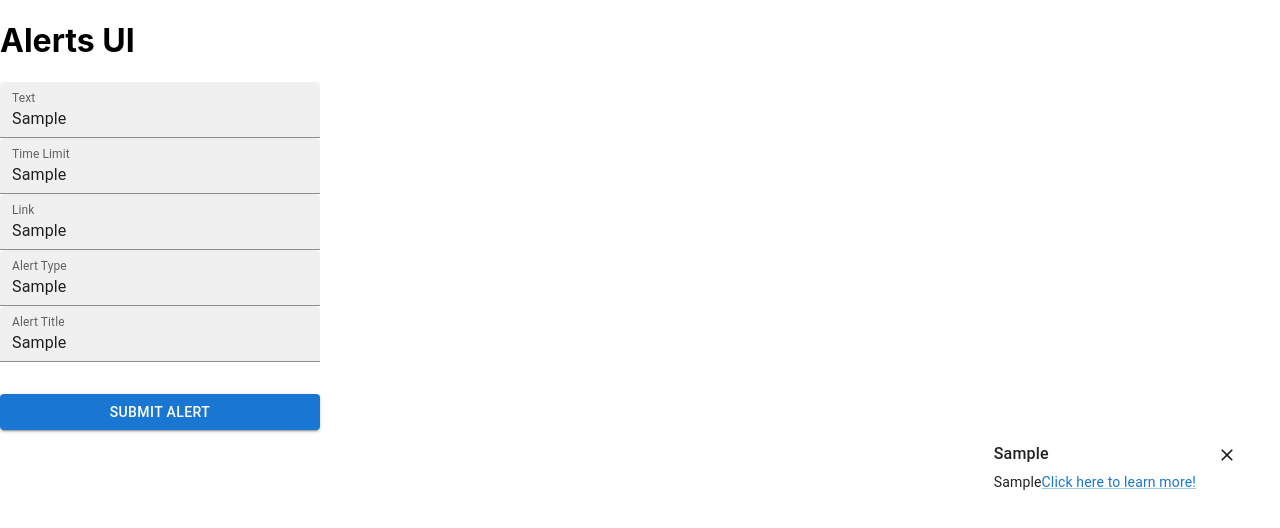
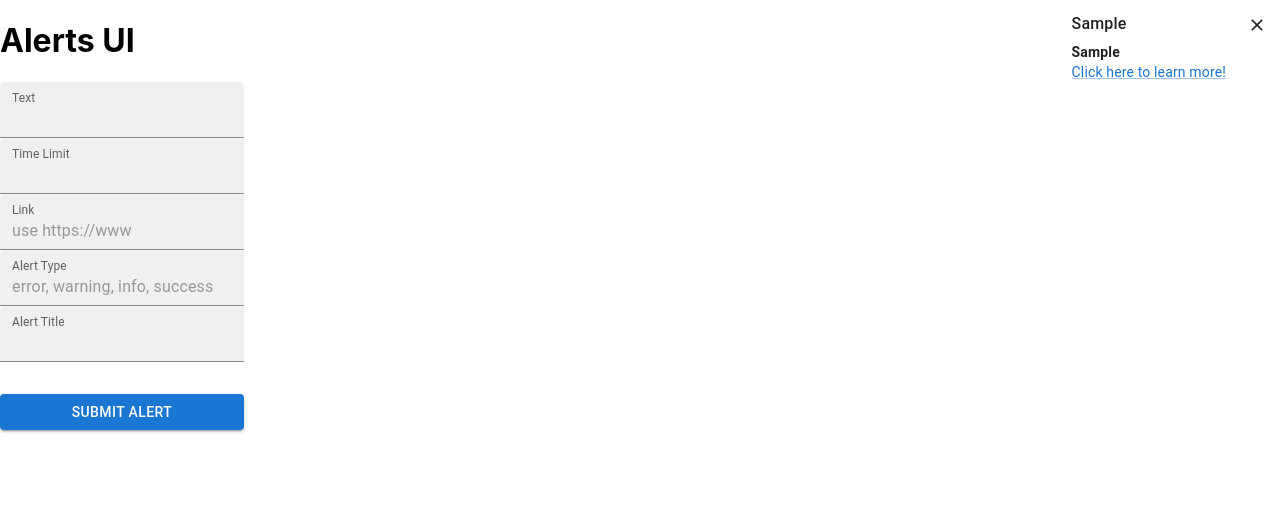
Before and after one commit to dderojas/alert-app, a React (Create React App) app: page / in a window 1280 px wide. Both pictures are taken after typing "Sample", "Sample", "Sample", "Sample", "Sample" into the empty fields and a click on the button "SUBMIT ALERT". Shown: the top 528 px of the page. Built offline with nearby package versions, Linux system fonts and the light colour scheme.

Commit message:
finished alert component

```diff
--- a/src/AlertExample/AlertComponent.js
+++ b/src/AlertExample/AlertComponent.js
@@ -1,16 +1,21 @@
+import { useContext } from 'react'
+import { AlertContext } from '../App'
 import { Alert, AlertTitle, Stack, Link } from '@mui/material/'
 import { ACTIONS } from "./AlertManager"
 
-export const AlertComponent = ({ elem, dispatch }) => {
-  console.log(elem, 'elem!@#!@#')
+export const AlertComponent = ({ elem }) => {
+  const { alertDispatch }  = useContext(AlertContext)
+
+  const { alertType, id, alertTitle, link } = elem
 
   return (
-    <Stack sx={{ width: '100%'}} spacing={3}>
-        <Alert severity={elem.alertType} onClose={() => dispatch({ type: ACTIONS.DELETE, payload: { id: elem.id } })}>
-            {elem.alertTitle && (<AlertTitle>{elem.alertTitle}</AlertTitle>)}
-            {elem.text}
-            {elem.link && <Link href={elem.link} target="_blank" rel="noreferrer">Click here to learn more!</Link>}
-        </Alert>
+    <Stack>
+      <Alert severity={alertType} key={id} id={id} onClose={() => alertDispatch({ type: ACTIONS.DELETE, payload: { id } })}>
+          {alertTitle && (<AlertTitle>{alertTitle}</AlertTitle>)}
+          <strong>{elem.text}</strong>
+          <br/>
+          {link && <Link href={link} target="_blank" rel="noreferrer">Click here to learn more!</Link>}
+      </Alert>
     </Stack>
   )
 
--- a/src/AlertExample/AlertExample.js
+++ b/src/AlertExample/AlertExample.js
@@ -1,18 +1,15 @@
 
+import { useContext } from "react";
+import { AlertContext } from "../App";
 import { ACTIONS } from "./AlertManager"
-import { styled, Button, TextField } from '@mui/material/'
-
+import { AlertExampleContainer } from "./alertContainers";
+import { TextField, Button } from '@mui/material/'
 import { v4 as uuid } from "uuid";
 
-const AlerteExampleContainer = styled('form')({
-  display: 'flex',
-  flexDirection: 'column',
-  width: '25%',
-  height: '25%',
-});
 
 
-export const AlertExample = ({ dispatch }) => {
+export const AlertExample = () => {
+  const { alertDispatch } = useContext(AlertContext)
 
   const handleClick = (e) => {
     e.preventDefault();
@@ -22,34 +19,35 @@ export const AlertExample = ({ dispatch }) => {
     const link = e.target[2].value
     const alertType = e.target[3].value
     const alertTitle = e.target[4].value
-    dispatch({
+    alertDispatch({
       type: ACTIONS.SUCCESS,
       payload: {
         timeLimit: setTimeout(() => {
-          dispatch({ type: ACTIONS.DELETE, payload: { id } })}
+          alertDispatch({ type: ACTIONS.DELETE, payload: { id } })}
           , time * 1000 || 10000),
         text,
         link,
         alertType,
         id,
-        alertTitle: alertTitle || ''
+        alertTitle
       }
     })
+    e.target.reset()
   }
 
   return (
     <div>
       <h1>Alerts UI</h1>
-      <AlerteExampleContainer onSubmit={handleClick}>
+      <AlertExampleContainer onSubmit={handleClick}>
         <TextField variant="filled" label="Text"/>
         <TextField variant="filled" label="Time Limit"/>
-        <TextField variant="filled" label="Link"/>
-        <TextField variant="filled" label="Alert Type"/>
+        <TextField variant="filled" label="Link" placeholder="use https://www"/>
+        <TextField variant="filled" label="Alert Type" placeholder="error, warning, info, success"/>
         <TextField variant="filled" label="Alert Title"/>
         <Button type="submit" variant="contained" sx={{ mt: 4 }}>
           Submit Alert
         </Button>
-      </AlerteExampleContainer>
+      </AlertExampleContainer>
     </div>
   )
 }
--- a/src/AlertExample/AlertManager.js
+++ b/src/AlertExample/AlertManager.js
@@ -27,11 +27,11 @@ export const useAlertReducer = (state, action) => {
   }
 }
 
-export const AlertManager = ({ state, dispatch }) => {
+export const AlertManager = ({ state }) => {
   return (
     <div>
       {state.map((elem) => {
-        return <AlertComponent elem={elem} dispatch={dispatch}/>
+        return <AlertComponent elem={elem} />
       })}
     </div>
   )
--- /dev/null
+++ b/src/AlertExample/alertContainers.js
@@ -0,0 +1,18 @@
+import { styled } from '@mui/material/'
+
+
+const AppContainer = styled('div')({
+  display: 'flex',
+  justifyContent: 'space-between'
+})
+
+const AlertExampleContainer = styled('form')({
+  display: 'flex',
+  flexDirection: 'column',
+  width: '100%'
+});
+
+export {
+  AppContainer,
+  AlertExampleContainer
+}
--- a/src/App.js
+++ b/src/App.js
@@ -1,30 +1,21 @@
-import { useReducer } from "react";
+import React, { useReducer } from "react";
 import { useAlertReducer } from "./AlertExample/AlertManager";
-import { styled } from '@mui/material/'
 import AlertExample from "./AlertExample";
 import { AlertManager } from "./AlertExample/AlertManager";
+import { AppContainer } from "./AlertExample/alertContainers";
 
-const AlertManagerContainer = styled('div')({
-  display: 'flex',
-  justifyContent: 'flex-end',
-  marginRight: '30px'
-})
-
-const AppContainer = styled('div')({
-  display: 'flex',
-  flexDirection: 'column'
-})
+export const AlertContext = React.createContext()
 
 const App = () => {
   const [state, dispatch] = useReducer(useAlertReducer, [])
 
   return (
-    <AppContainer className="App">
-      <AlertExample dispatch={dispatch}/>
-      <AlertManagerContainer>
-        <AlertManager state={state} dispatch={dispatch} />
-      </AlertManagerContainer>
-    </AppContainer>
+    <AlertContext.Provider value={{ alertState: state, alertDispatch: dispatch }}>
+      <AppContainer className="App">
+        <AlertExample />
+        <AlertManager state={state} />
+      </AppContainer>
+    </AlertContext.Provider>
   );
 }
 
```
